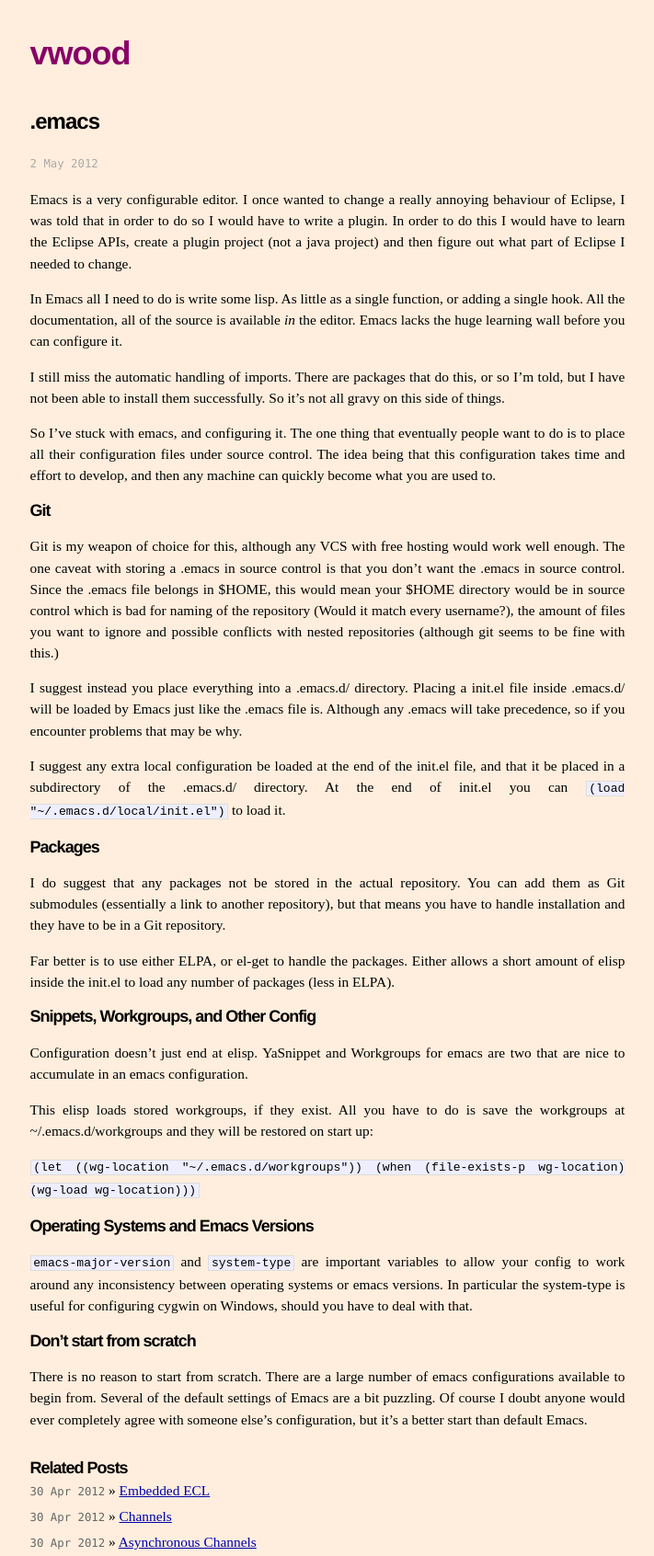
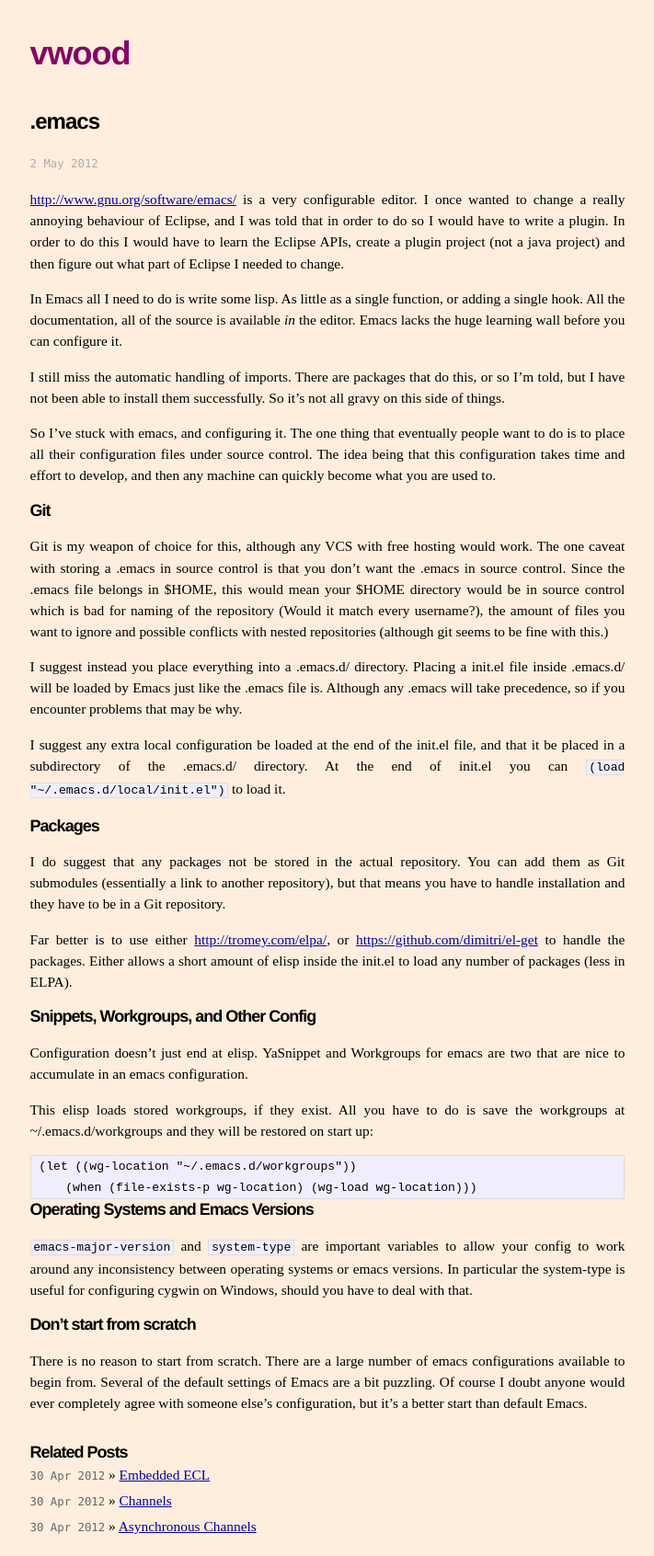
Before and after one commit to vwood/vwood.github.com, a Jekyll site: the page built from _posts/2012-5-2-dot-emacs.md, in a window 1280 px wide. Shown: the whole page at 92% size, without its empty margins (284-995 px from the left). Built offline with Jekyll 4.4.1, drawn with Linux system fonts in a browser that asks for light colours.

Commit message:
Editing .emacs post

```diff
--- a/_posts/2012-5-2-dot-emacs.md
+++ b/_posts/2012-5-2-dot-emacs.md
@@ -8,7 +8,7 @@
 ================
 <p class="meta">2 May 2012</p>
 
-Emacs is a very configurable editor. I once wanted to change a really annoying behaviour of Eclipse, I was told that in order to do so I would have to write a plugin. In order to do this I would have to learn the Eclipse APIs, create a plugin project (not a java project) and then figure out what part of Eclipse I needed to change.
+[http://www.gnu.org/software/emacs/](Emacs) is a very configurable editor. I once wanted to change a really annoying behaviour of Eclipse, and I was told that in order to do so I would have to write a plugin. In order to do this I would have to learn the Eclipse APIs, create a plugin project (not a java project) and then figure out what part of Eclipse I needed to change.
 
 In Emacs all I need to do is write some lisp. As little as a single function, or adding a single hook. All the documentation, all of the source is available *in* the editor. Emacs lacks the huge learning wall before you can configure it.
 
@@ -18,7 +18,7 @@
 
 Git
 ---
-Git is my weapon of choice for this, although any VCS with free hosting would work well enough. The one caveat with storing a .emacs in source control is that you don't want the .emacs in source control. Since the .emacs file belongs in $HOME, this would mean your $HOME directory would be in source control which is bad for naming of the repository (Would it match every username?), the amount of files you want to ignore and possible conflicts with nested repositories (although git seems to be fine with this.)
+Git is my weapon of choice for this, although any VCS with free hosting would work. The one caveat with storing a .emacs in source control is that you don't want the .emacs in source control. Since the .emacs file belongs in $HOME, this would mean your $HOME directory would be in source control which is bad for naming of the repository (Would it match every username?), the amount of files you want to ignore and possible conflicts with nested repositories (although git seems to be fine with this.)
 
 I suggest instead you place everything into a .emacs.d/ directory. Placing a init.el file inside .emacs.d/ will be loaded by Emacs just like the .emacs file is. Although any .emacs will take precedence, so if you encounter problems that may be why.
 
@@ -36,8 +36,10 @@
 
 This elisp loads stored workgroups, if they exist. All you have to do is save the workgroups at ~/.emacs.d/workgroups and they will be restored on start up:
 
-`(let ((wg-location "~/.emacs.d/workgroups"))
-    (when (file-exists-p wg-location) (wg-load wg-location)))`
+~~~~
+(let ((wg-location "~/.emacs.d/workgroups"))
+    (when (file-exists-p wg-location) (wg-load wg-location)))
+~~~~
 
 
 Operating Systems and Emacs Versions
```
Also changed, not shown: other parts of _posts/2012-5-2-dot-emacs.md (+1 -1 lines).
